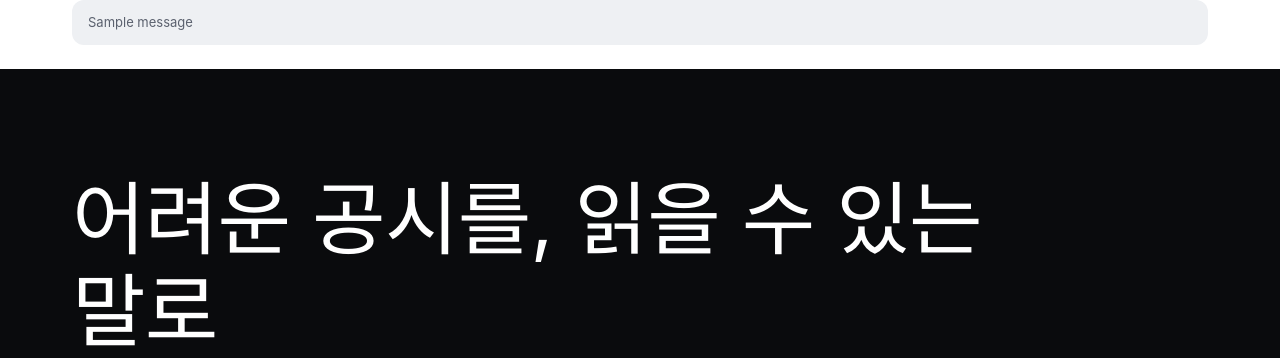
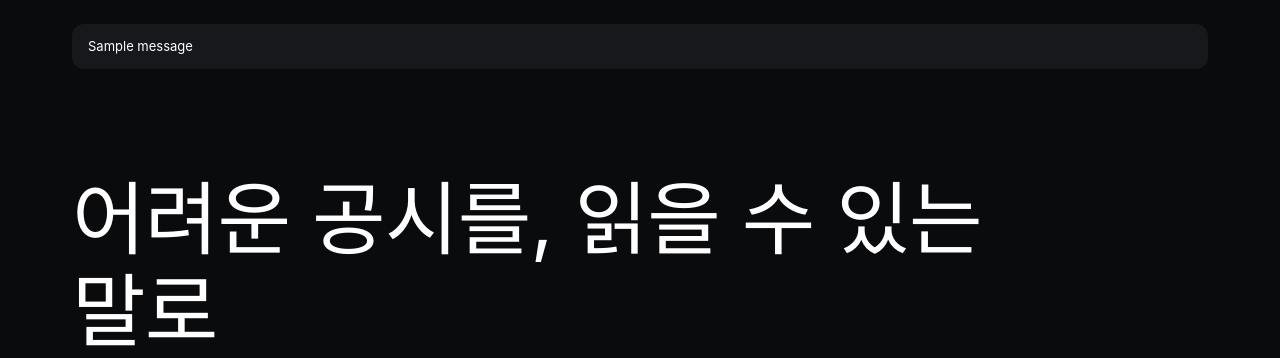
Before and after one commit to sonnyseokjun/DART-project, a Django app: page /?next=/accounts/withdraw/ in a window 1280 px wide. Shown: the part 64-422 px from the top of the page. Run offline with Django 5.2, Linux system fonts and the light colour scheme; tables that the repository leaves empty hold one stand-in row (values such as "Sample post"); one stand-in notice (Sample message) is shown; some libraries are stand-ins or nearby versions; some web fonts are replaced.

Commit message:
화면: 소개 화면의 알림 띠가 검정을 끊지 않게 한다
머리말을 검정으로 바꾸면서 "맨 위부터 히어로까지 검정이 이어진다"를 전제로
삼았는데, **알림이 뜨면 그 사이에 흰 줄이 생겨 전제가 깨진다.** 검정-흰-검정이
되어 머리말이 히어로에서 떨어져 나온 것처럼 보인다.

로그아웃·탈퇴 직후가 비회원이 랜딩을 보는 가장 흔한 경로라 "로그아웃
되었습니다"는 드물게 뜨는 알림이 아니다. 알림이 없는 상태만 보고 넘어가
놓쳤다.

알림을 .message-band 로 한 겹 감싸 바탕을 칠할 수 있게 하고, 소개 화면에서만
검정으로 둔다. 읽는 화면은 .site-main 이 이미 여백을 주므로 손대지 않는다.

Co-Authored-By: Claude Opus 5 <noreply@anthropic.com>

```diff
--- a/disclosures/static/disclosures/css/style.css
+++ b/disclosures/static/disclosures/css/style.css
@@ -439,6 +439,16 @@ a:hover { color: var(--primary-active); text-decoration: underline; }
 
 .live-note { margin-bottom: var(--s-5); padding: var(--s-3) var(--s-4); background: var(--surface-strong); border-radius: var(--r-md); color: var(--ink); font-size: var(--t-caption); }
 .messages { margin: 0 0 var(--s-6); padding: var(--s-3) var(--s-4); list-style: none; background: var(--surface-strong); border-radius: var(--r-md); font-size: var(--t-caption); }
+
+/* 소개 화면의 알림 띠. 로그아웃·탈퇴 직후가 비회원이 랜딩을 보는 가장 흔한
+   경로라 "로그아웃 되었습니다"가 자주 뜨는데, 흰 바탕 그대로 두면 검정 머리말과
+   검정 히어로 사이에 흰 줄이 생겨 맨 위부터 이어지던 검정이 끊긴다.
+   읽는 화면(page-app)에서는 .site-main 이 이미 위아래 여백을 주므로 손대지 않는다. */
+.page-marketing .message-band { padding-top: var(--s-6); background: var(--surface-dark); }
+.page-marketing .messages {
+  margin-bottom: 0;
+  background: var(--surface-dark-up); color: var(--on-dark);
+}
 .breadcrumb { margin-bottom: var(--s-5); color: var(--muted); font-size: var(--t-caption); }
 
 /* --- 화면 머리 ----------------------------------------------------------- */
--- a/disclosures/templates/disclosures/base.html
+++ b/disclosures/templates/disclosures/base.html
@@ -60,11 +60,16 @@
   </header>
 
   <main class="site-main">
+    {% comment %} 알림 띠를 .wrap 하나로 두지 않고 바깥을 한 겹 감싼다. 소개 화면에서는
+       이 띠가 검정 머리말과 검정 히어로 사이에 끼어 흰 줄을 만들기 때문에,
+       바탕을 칠할 수 있는 전폭 요소가 필요하다(style.css 의 .message-band). {% endcomment %}
     {% if messages %}
-      <div class="wrap">
-        <ul class="messages">
-          {% for message in messages %}<li>{{ message }}</li>{% endfor %}
-        </ul>
+      <div class="message-band">
+        <div class="wrap">
+          <ul class="messages">
+            {% for message in messages %}<li>{{ message }}</li>{% endfor %}
+          </ul>
+        </div>
       </div>
     {% endif %}
 
```
